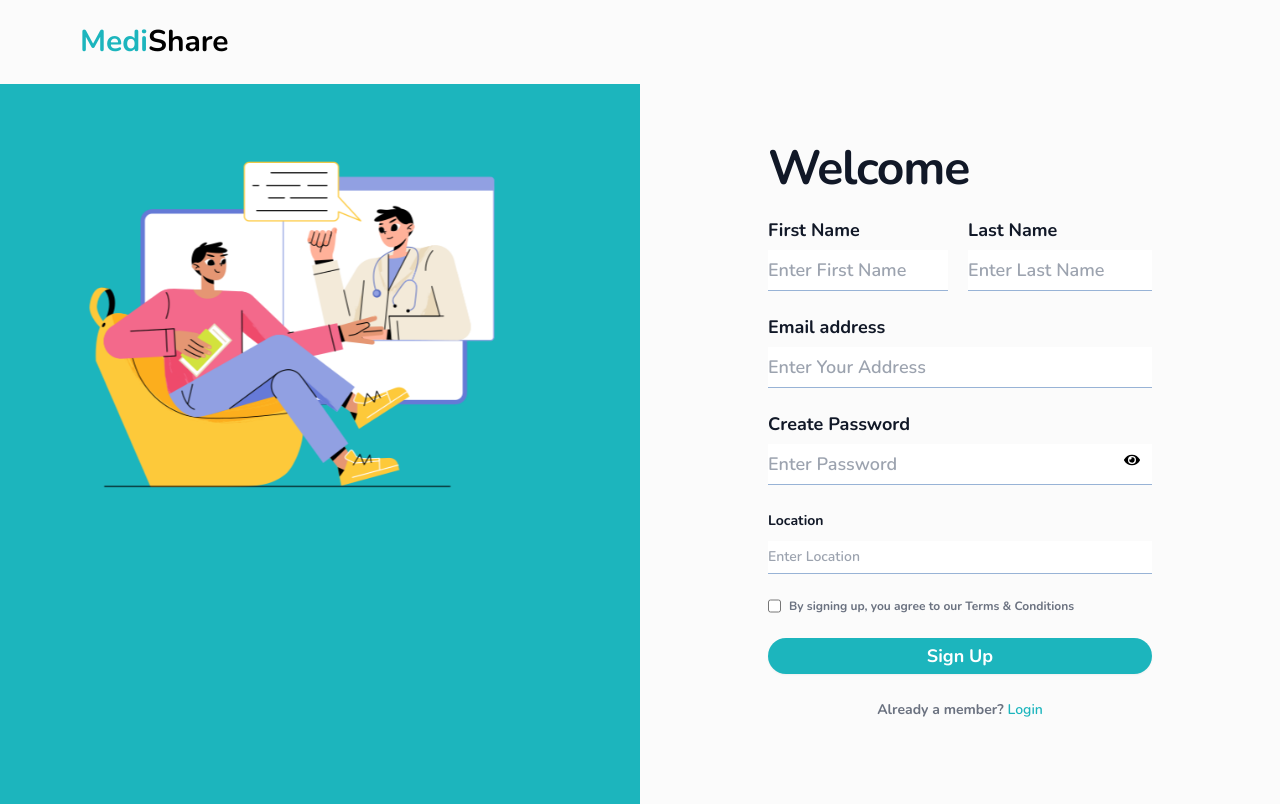
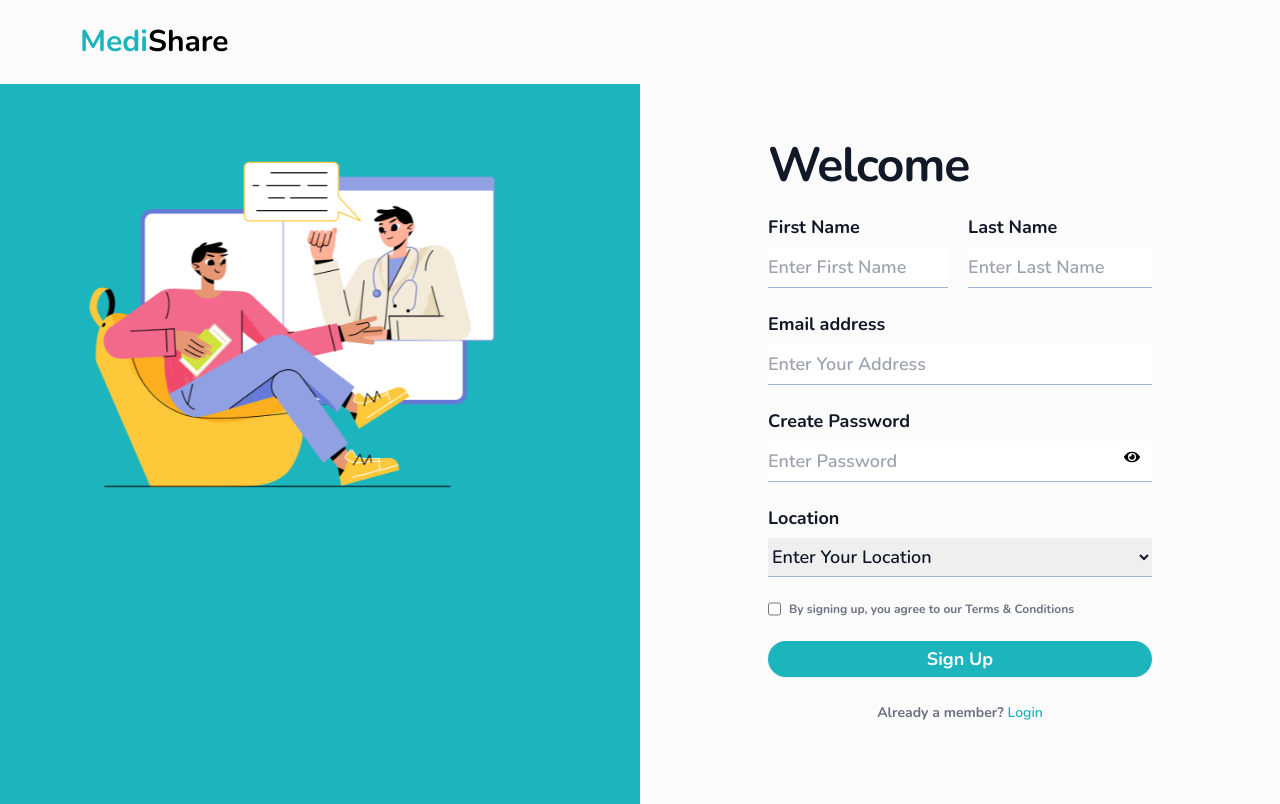
Before and after one commit to Pranjali-12/medishare-client, a React (Create React App) app: page /signup in a window 1280 px wide. Built offline with nearby package versions, Linux system fonts and the light colour scheme.

Commit message:
location added

```diff
--- a/src/Components/SignUpCon.jsx
+++ b/src/Components/SignUpCon.jsx
@@ -1,11 +1,11 @@
-import "../styles/SignInLeft.css";
+
 import React, { useState } from "react";
 import { FaEyeSlash, FaEye } from "react-icons/fa";
-import { useNavigate } from 'react-router-dom'
+import { useNavigate } from 'react-router-dom';
 import toast from 'react-hot-toast';
+import '../styles/SignUpCon.css'
 
 const SignUpCon = () => {
-
   const navigate = useNavigate();
 
   const [showPassword, setShowPassword] = useState(false);
@@ -13,9 +13,20 @@ const SignUpCon = () => {
   const [lastName, setLname] = useState('');
   const [password, setPassword] = useState('');
   const [email, setEmail] = useState('');
+  const [location, setLocation] = useState(''); // State to hold selected location
 
-  const location = "Thane"
-  const donorType = "Individual"
+  const donorType = "Individual";
+
+  const maharashtraDistricts = [
+    "Ahmednagar", "Akola", "Amravati", "Aurangabad", "Beed",
+    "Bhandara", "Buldhana", "Chandrapur", "Dhule", "Gadchiroli",
+    "Gondia", "Hingoli", "Jalgaon", "Jalna", "Kolhapur",
+    "Latur", "Mumbai City", "Mumbai Suburban", "Nagpur", "Nanded",
+    "Nandurbar", "Nashik", "Osmanabad", "Palghar", "Parbhani",
+    "Pune", "Raigad", "Ratnagiri", "Sangli", "Satara",
+    "Sindhudurg", "Solapur", "Thane", "Wardha", "Washim",
+    "Yavatmal"
+  ];
 
   const togglePasswordVisibility = () => {
     setShowPassword(!showPassword);
@@ -31,24 +42,21 @@ const SignUpCon = () => {
       body: JSON.stringify({
         firstName, lastName, email, password, location, donorType
       })
-    })
+    });
 
-    const data = await res.json()
+    const data = await res.json();
     if (res.status === 200) {
-      toast.success("Registered Successfully 💫")
+      toast.success("Registered Successfully 💫");
       navigate("/signin", { replace: true });
+    } else {
+      toast.error("Oops !! Something Went Wrong ");
     }
-    else{
-      toast.error("Oops !! Something Went Wrong ")
-    }
-
     console.log(data);
-
   }
 
   return (
     <div>
-      <div className="flex flex-row flex-wrap ">
+      <div className="flex flex-row flex-wrap">
         <div className="sm:w-1/2 sm:h-[90vh]" style={{ backgroundColor: "#1CB5BD" }}>
           <img
             src={require("../assets/signup.png")}
@@ -68,6 +76,9 @@ const SignUpCon = () => {
             <div className="mt-8 sm:mx-auto sm:w-full sm:max-w-sm">
               <form className="space-y-6" action="#" method="POST">
                 <div className="flex sm:flex flex:nowrap sm:wrap">
+                  {/* First Name and Last Name input fields */}
+                  {/* Email input field */}
+                  {/* Password input field */}
                   <div>
                     <label
                       htmlFor="email"
@@ -171,28 +182,36 @@ const SignUpCon = () => {
                     </div>
                   </div>
                 </div>
+
                 <div>
                   <label
-                      htmlFor="email"
-                      className="block text-sm font-bold leading-6 text-gray-900"
+                    htmlFor="location"
+                    className="block text-lg font-bold leading-6 text-gray-900"
                   >
                     Location
                   </label>
                   <div className="mt-2">
-                      <input
+                    <select
                       id="location"
                       name="location"
-                        type="text"
-                        autoComplete="location"
-                        placeholder="Enter Location"
+                      value={location}
+                      onChange={(e) => setLocation(e.target.value)}
                       required
-                        className="block w-full text-sm font-semibold border-b py-1.5 text-gray-900 placeholder:text-gray-400 outline-none"
+                      className="block w-full text-lg font-semibold border-b py-1.5 text-gray-900 placeholder:text-gray-400 outline-none"
                       style={{ borderColor: "#98B3D6" }}
-                      />
+                    >
+                      <option value=""   className="text-gray-400">Enter Your Location</option>
+                      {maharashtraDistricts.map((district, index) => (
+                        <option key={index} value={district}>
+                          {district}
+                        </option>
+                      ))}
+                    </select>
                   </div>
                 </div>
 
                 <div className="mt-2">
+                  {/* Checkbox for terms and conditions */}
                   <label className="flex w-full text-xs font-bold  text-gray-500 outline-none">
                     <input type="checkbox" />
                     <h6 className="mx-2">
--- a/src/styles/SignInLeft.css
+++ b/src/styles/SignInLeft.css
@@ -3,3 +3,8 @@
     justify-content: center;
 }
  */
+
+ /* In your CSS file or style tag */
+::placeholder {
+    color: #808080; /* Change to your desired shade of gray */
+  }
--- /dev/null
+++ b/src/styles/SignUpCon.css
@@ -0,0 +1,4 @@
+/* In your CSS file or style tag */
+::placeholder {
+    color: #808080; /* Change to your desired shade of gray */
+  }
```
Lines whose indentation alone changed are shown as unchanged.
